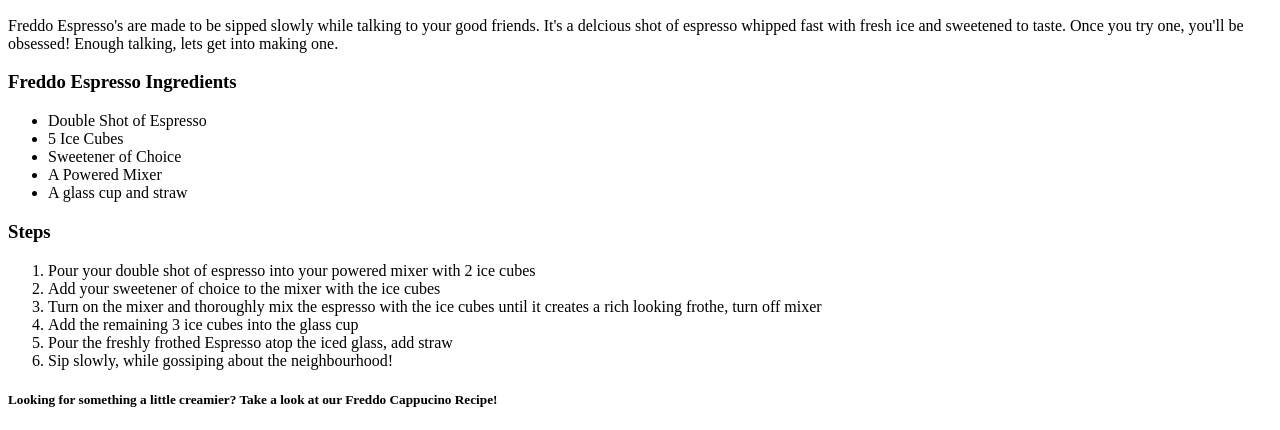
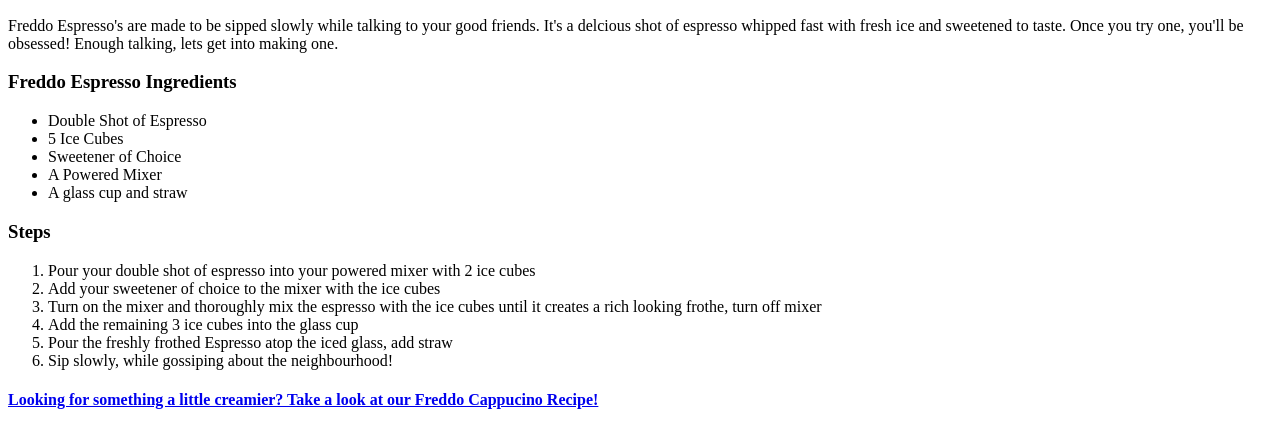
Before and after one commit to kalikardia/odin-recipes, a plain HTML site: page recipes/freddo.html in a window 1280 px wide. Shown: the part 434-864 px from the top of the page. Drawn offline with Linux system fonts and the light colour scheme.

Commit message:
Creation of cappucino.html and links
Linked Cappucino.html to Freddo.html as well as index.

```diff
--- a/recipes/freddo.html
+++ b/recipes/freddo.html
@@ -36,8 +36,7 @@
             </ol>
         </p>
 
-        <p><h5>Looking for something a little creamier? Take a look at our Freddo Cappucino Recipe!</h5></p>
-
+        <h4> <a href="cappucino.html">Looking for something a little creamier? Take a look at our Freddo Cappucino Recipe!</a> </h4>
 
     </body>
 </html>
```
Also changed, not shown: index.html (+2 -0 lines), recipes/cappucino.html (+3 -0 lines).
